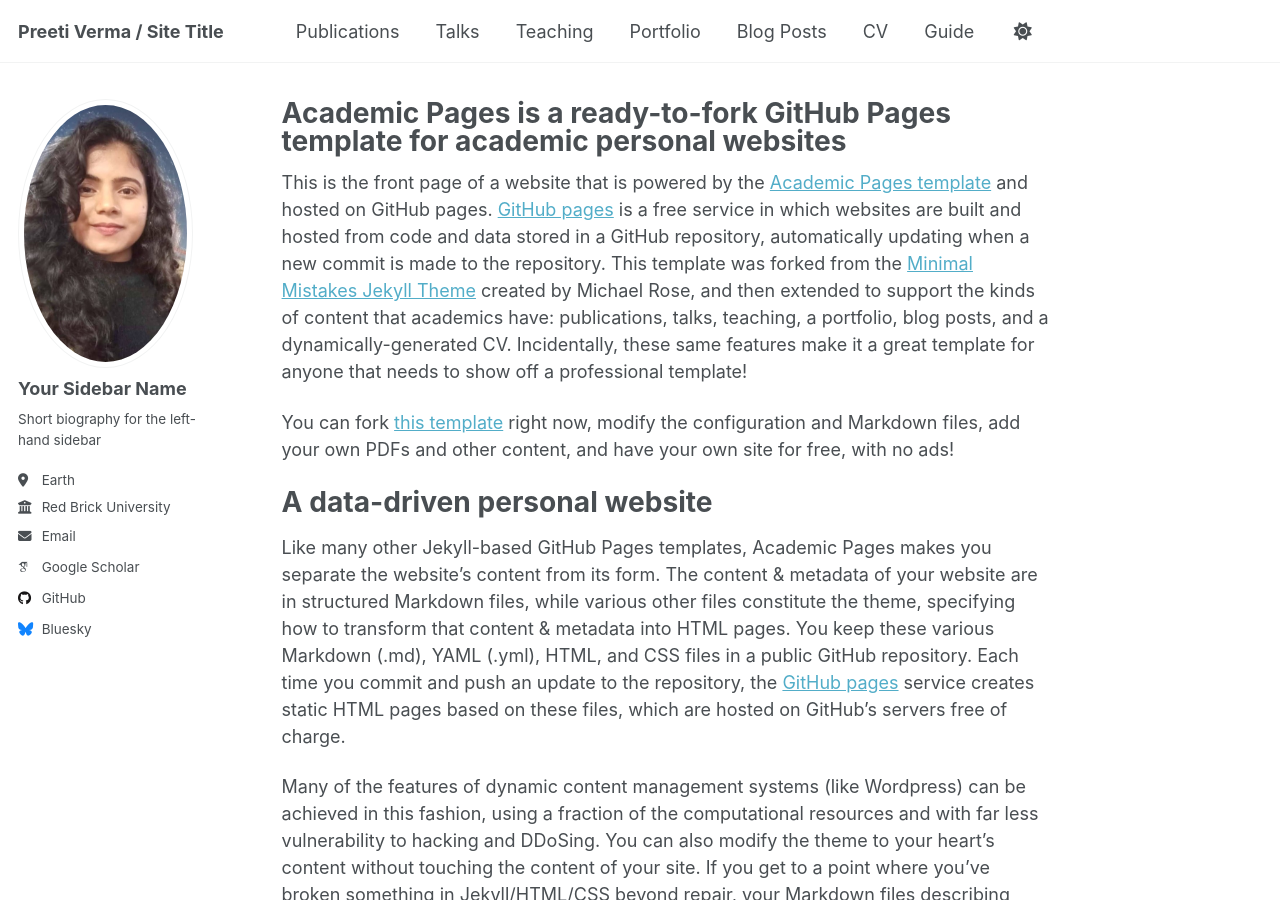
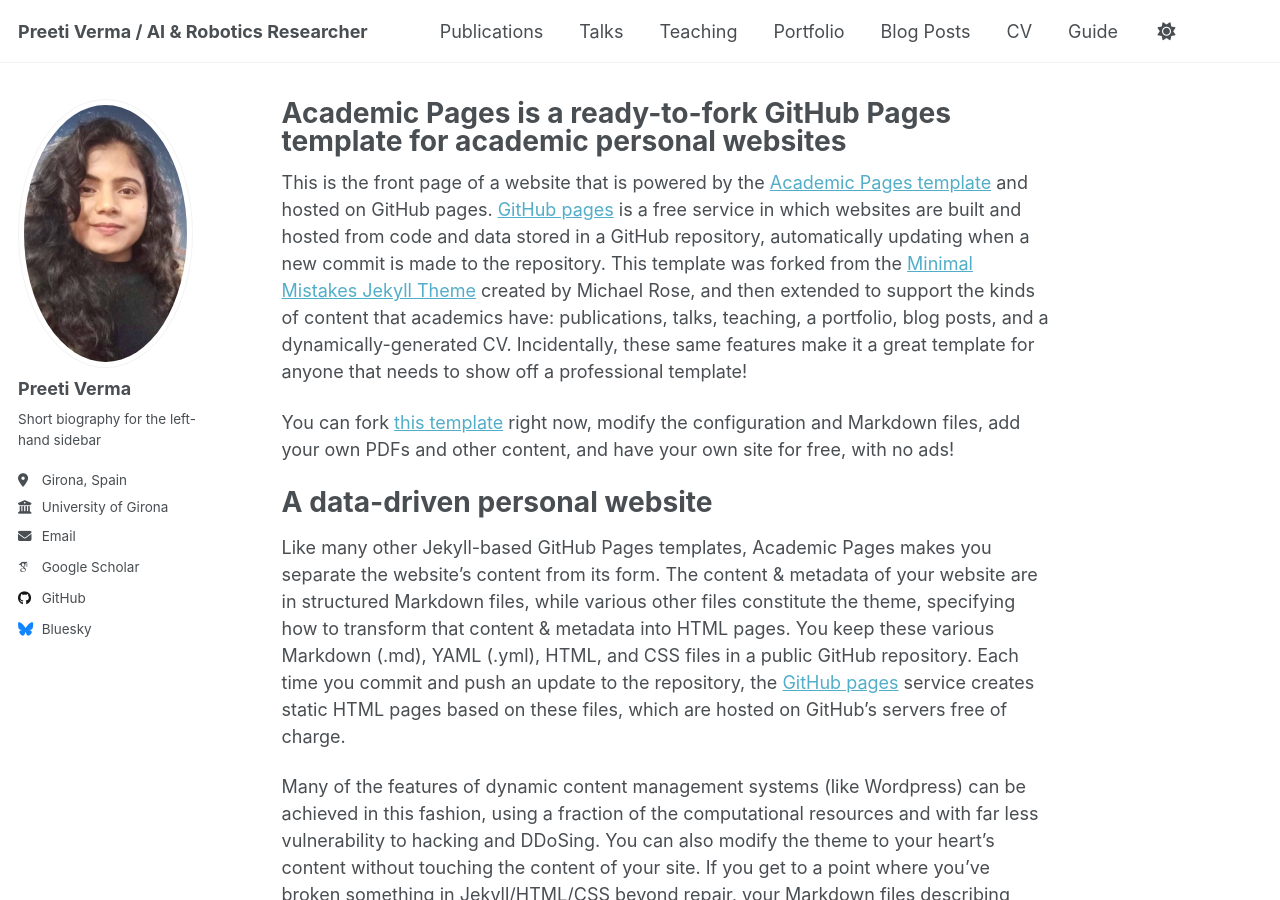
Before and after one commit to preeti-verma8600/preeti-verma8600.github.io, a Jekyll site: the page built from _pages/about.md, in a window 1280 px wide and 900 px high. Built offline with Jekyll 4.4.1, drawn with Linux system fonts in a browser that asks for light colours; some web fonts are replaced; a script that is not in the unit is left out.

Commit message:
Updated _config.yml and personalized site content 2

```diff
--- a/_config.yml
+++ b/_config.yml
@@ -9,7 +9,7 @@
 # Basic Site Settings
 locale                   : "en-US"
 site_theme               : "default" # Currently available options are "default", "air"
-title                    : "Preeti Verma / Site Title"
+title                    : "Preeti Verma / AI & Robotics Researcher"
 title_separator          : "-"
 name                     : &name "Preeti Verma"
 description              : &description "Preeti Verma portfolio"   # Update this with a general description of your site, this is the default if not overridden by a page
@@ -24,11 +24,11 @@
 author:
   # Biographic information
   avatar           : "preeti_verma3.jpeg"
-  name             : "Your Sidebar Name"
+  name             : "Preeti Verma"
   pronouns         : # example: "she/her"
   bio              : "Short biography for the left-hand sidebar"
-  location         : "Earth"
-  employer         : "Red Brick University"
+  location         : "Girona, Spain"
+  employer         : "University of Girona"
   uri              : # URL
   email            : "preeti8600verma@gmail.com"
 
```
